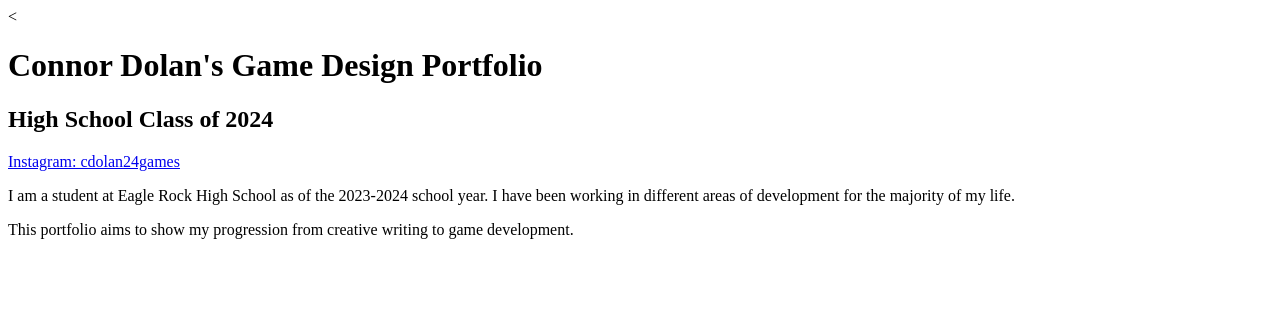
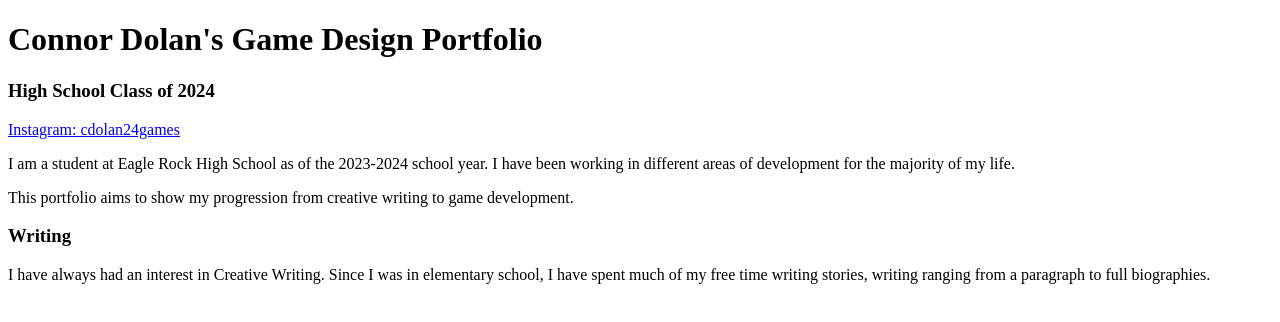
Before and after one commit to cdolan24/cdolan24.github.io, a plain HTML site: page index.html in a window 1280 px wide. Drawn offline with Linux system fonts and the light colour scheme.

Commit message:
Update index.html

```diff
--- a/index.html
+++ b/index.html
@@ -1,15 +1,19 @@
 <!DOCTYPE html>
 <html>
-  <<head>
+  <head>
     <meta charset="utf-8">
     <title>Connor Dolan's Portfolio</title>
   </head>
+  <header>
+    <h1>Connor Dolan's Game Design Portfolio</h1>
+    <h3>High School Class of 2024</h3>
+    <a href="https://www.instagram.com/cdolan24games/">Instagram: cdolan24games</a>
+  <header>
   <body>
-    <h1>Connor Dolan's Game Design Portfolio</h1>
-    <h2>High School Class of 2024</h2>
-    <a href="https://www.instagram.com/cdolan24games/">Instagram: cdolan24games</a>
-
     <p>I am a student at Eagle Rock High School as of the 2023-2024 school year. I have been working in different areas of development for the majority of my life.</p>
     <p>This portfolio aims to show my progression from creative writing to game development.</p>
+
+    <h3>Writing</h3>
+    <p>I have always had an interest in Creative Writing. Since I was in elementary school, I have spent much of my free time writing stories, writing ranging from a paragraph to full biographies.</p>
   <body>
 <html>
```
